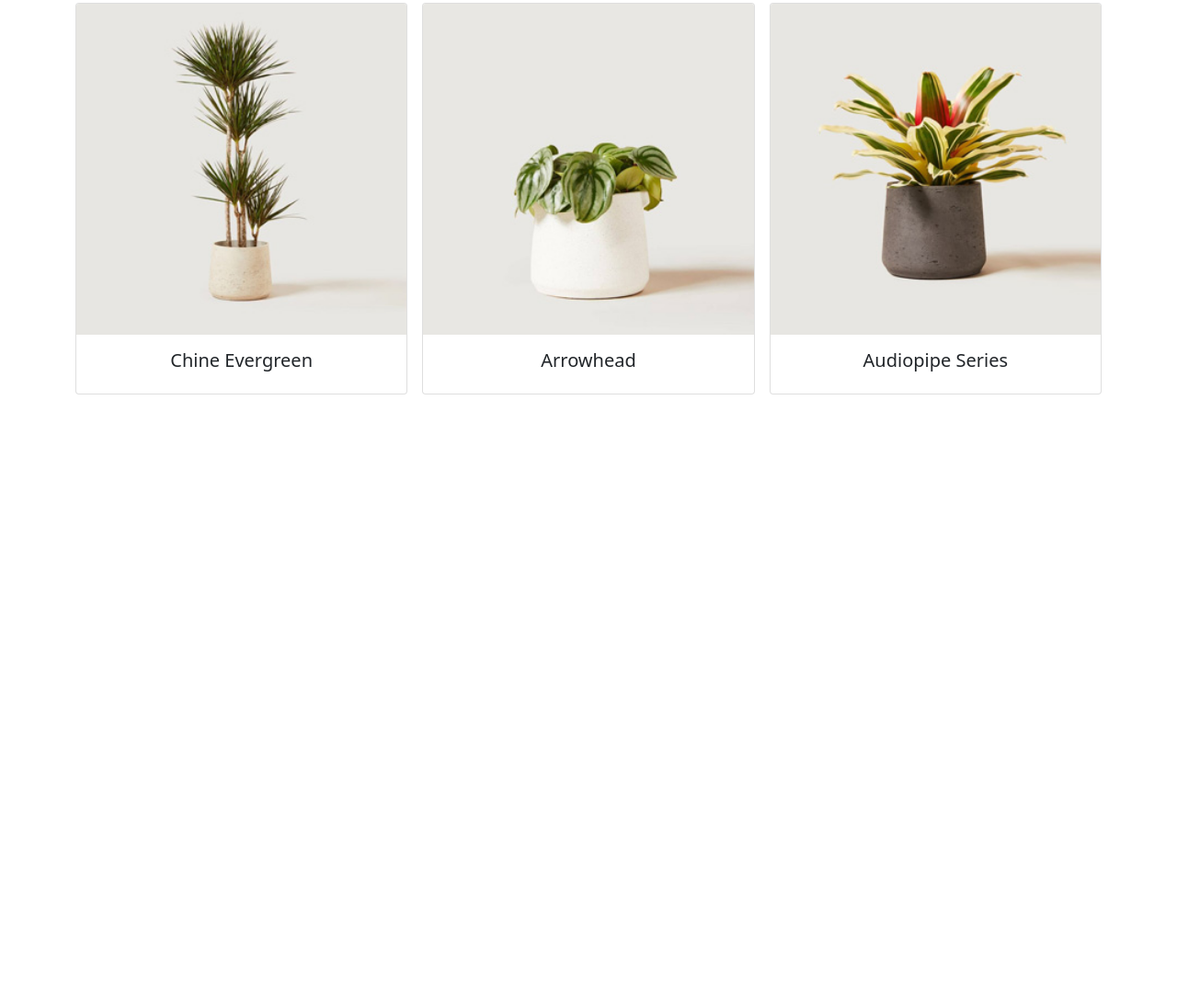
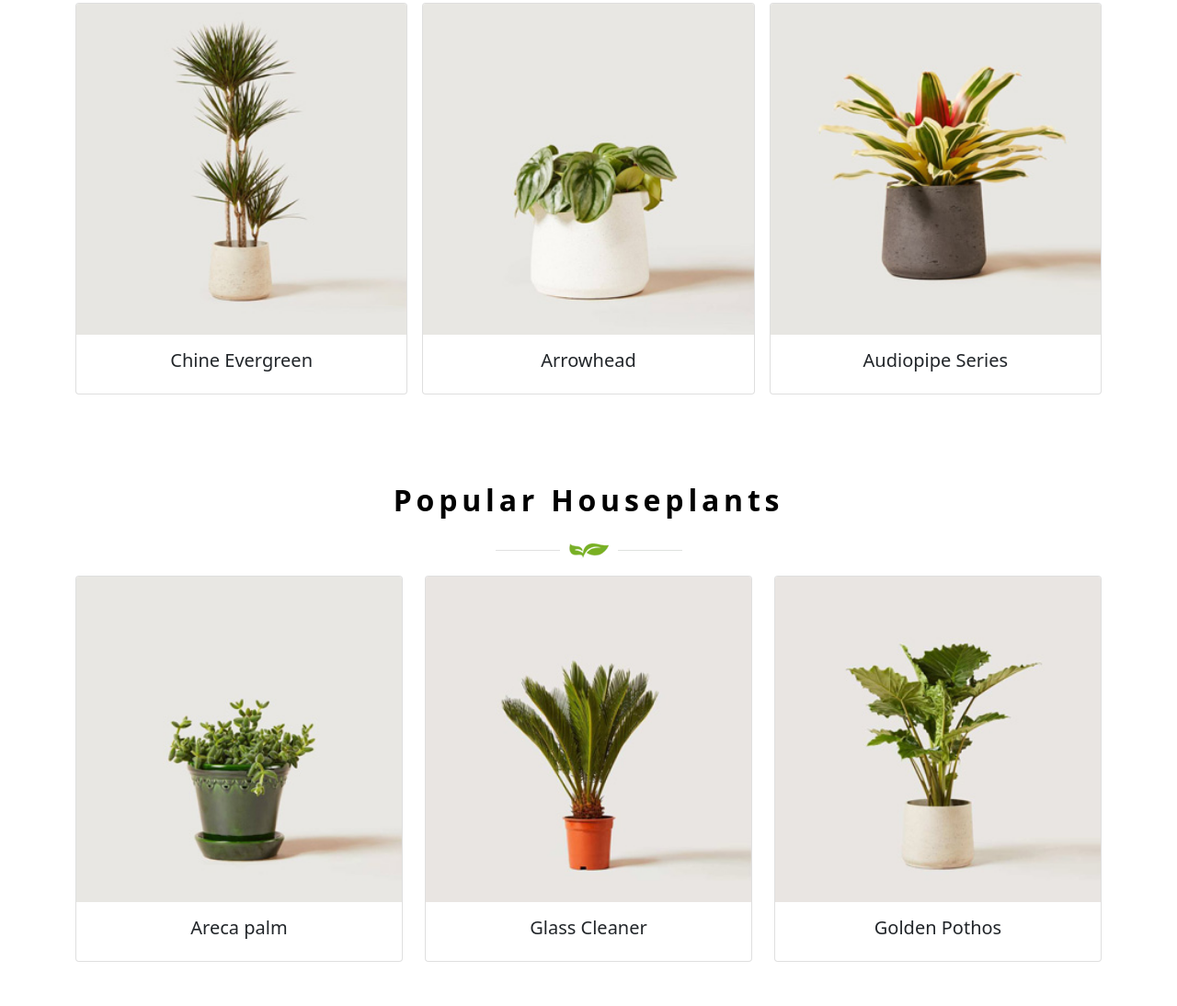
Before and after one commit to rijumia/Teamo-Plants-Store, a plain HTML site: page index.html in a window 1280 px wide. Shown: the part 2027-3121 px from the top of the page at 92% size. Before the commit the page ends 2504 px from the top, so only its background shows below. Drawn offline with nearby package versions, Linux system fonts and the light colour scheme.

Commit message:
Popular Houseplants Section Add

```diff
--- a/index.html
+++ b/index.html
@@ -127,7 +127,7 @@
               </div>
             </div>
 
-            <div class="col-12 col-md-4">
+            <div class="col-12 col-sm-6 col-md-4">
               <div class="card">
                 <img src="assets/img/European Pan Palm.jpg" class="card-img-top" alt="European Pan Palm">
                 <div class="card-body">
@@ -136,7 +136,7 @@
               </div>
             </div>
 
-            <div class="col-12 col-md-4">
+            <div class="col-12 col-sm-6 col-md-4">
               <div class="card">
                 <img src="assets/img/Dumb Cane.jpg" class="card-img-top" alt="Dumb Cane">
                 <div class="card-body">
@@ -145,7 +145,7 @@
               </div>
             </div>
 
-            <div class="col-12 col-md-4">
+            <div class="col-12 col-sm-6 col-md-4">
               <div class="card">
                 <img src="assets/img/Compress Circular.jpg" class="card-img-top" alt="Compress Circular">
                 <div class="card-body">
@@ -154,7 +154,7 @@
               </div>
             </div>
 
-            <div class="col-12 col-md-4">
+            <div class="col-12 col-sm-6 col-md-4">
               <div class="card">
                 <img src="assets/img/Chine Evergreen.jpg" class="card-img-top" alt="Chine Evergreen">
                 <div class="card-body">
@@ -163,7 +163,7 @@
               </div>
             </div>
 
-            <div class="col-12 col-md-4">
+            <div class="col-12 col-sm-6 col-md-4">
               <div class="card">
                 <img src="assets/img/Arrowhead.jpg" class="card-img-top" alt="Arrowhead">
                 <div class="card-body">
@@ -172,7 +172,7 @@
               </div>
             </div>
 
-            <div class="col-12 col-md-4">
+            <div class="col-12 col-sm-6 col-md-4">
               <div class="card">
                 <img src="assets/img/Audiopipe Series.jpg" class="card-img-top" alt="Audiopipe Series">
                 <div class="card-body">
@@ -180,6 +180,47 @@
                 </div>
               </div>
             </div>
+          </div>
+        </div>
+      </section>
+
+      <section class="Popular_Houseplants pt-5 pb-5">
+        <div class="container">
+          <div class="row">
+            <div class="col-12 text-center mb-1">
+              <div class="heading">
+                <h2 class="fw-bold">Popular Houseplants</h2>
+                <img class="" src="assets/img/sub.webp" alt="">
+              </div>
+            </div>
+
+            <div class="col-12 col-sm-6 col-md-4">
+              <div class="card">
+                <img src="assets/img/Areca palm.jpg" class="card-img-top" alt="Areca palm">
+                <div class="card-body">
+                  <h5 class="card-title text-center">Areca palm</h5>
+                </div>
+              </div>
+            </div>
+
+            <div class="col-12 col-sm-6 col-md-4">
+              <div class="card">
+                <img src="assets/img/Glass Cleaner.jpg" class="card-img-top" alt="Glass Cleaner">
+                <div class="card-body">
+                  <h5 class="card-title text-center">Glass Cleaner</h5>
+                </div>
+              </div>
+            </div>
+
+            <div class="col-12 col-sm-6 col-md-4">
+              <div class="card">
+                <img src="assets/img/Golden Pothos.jpg" class="card-img-top" alt="Golden Pothos">
+                <div class="card-body">
+                  <h5 class="card-title text-center">Golden Pothos</h5>
+                </div>
+              </div>
+            </div>
+
           </div>
         </div>
       </section>
```
